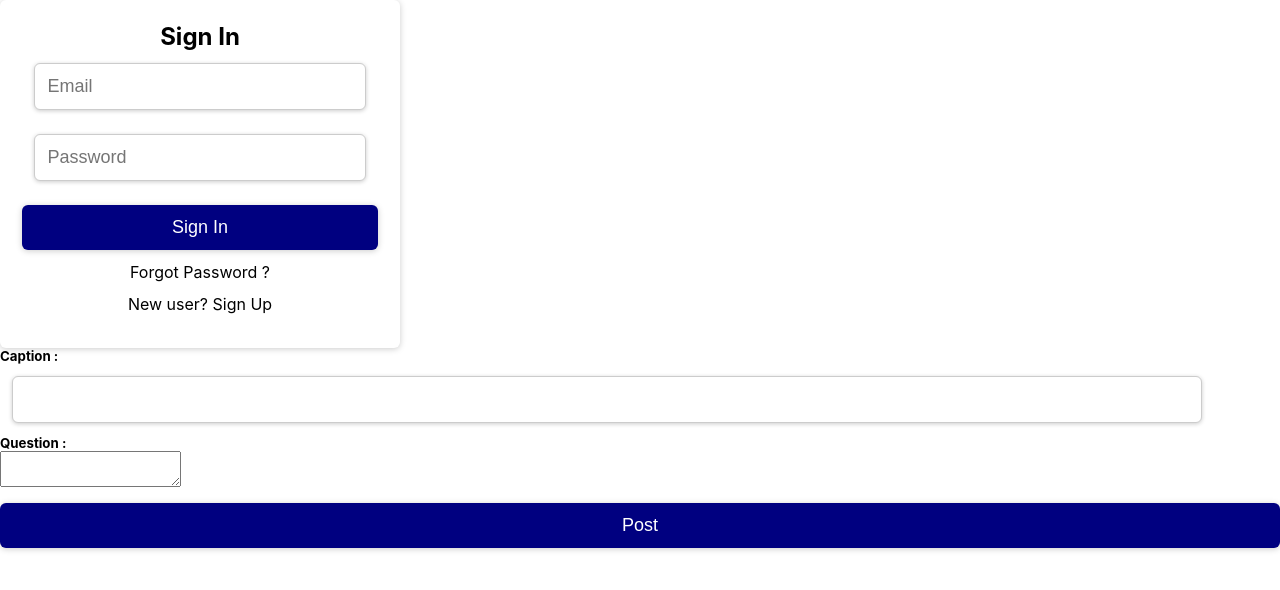
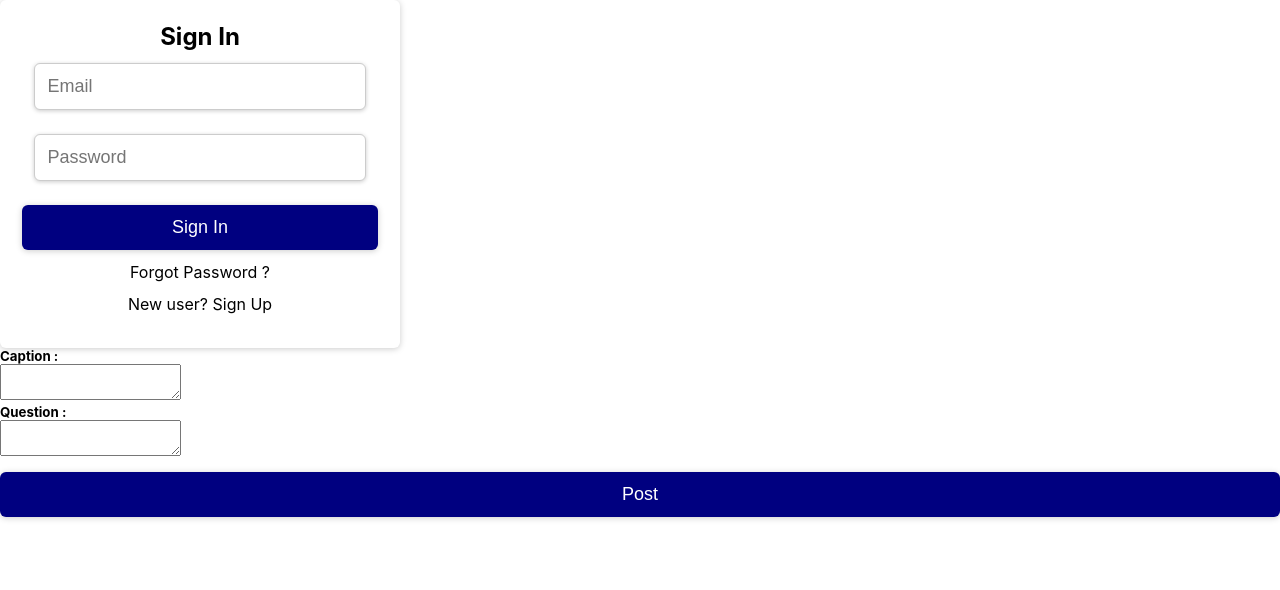
Before and after one commit to TRJMajika/Wits_Overflow_tt, a React (Create React App) app: page /createposts in a window 1280 px wide. Shown: the top 590 px of the page. Built offline with nearby package versions, Linux system fonts and the light colour scheme; no server answers.

Commit message:
Update PostsT.js

```diff
--- a/src/components/PostsT.js
+++ b/src/components/PostsT.js
@@ -61,7 +61,7 @@ class PostsT extends Component{
                 <div>
                    <div>
                      <h5><label>Caption : </label> </h5>
-                     <input type="text" value={u_caption} onChange={this.handlerChangeCaption}></input>
+                     <textarea value={u_caption} onChange={this.handlerChangeCaption}></textarea>
                    </div>
 
                    <div>
```
